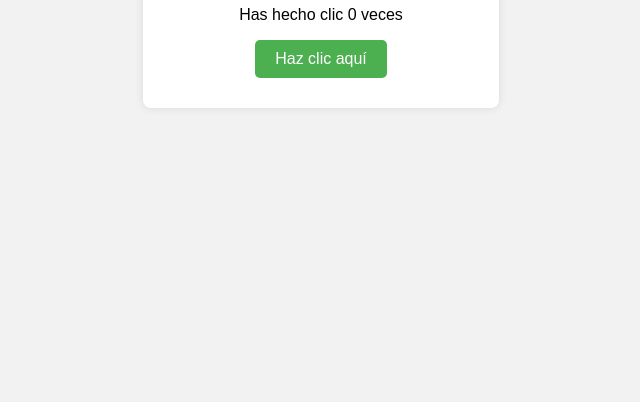
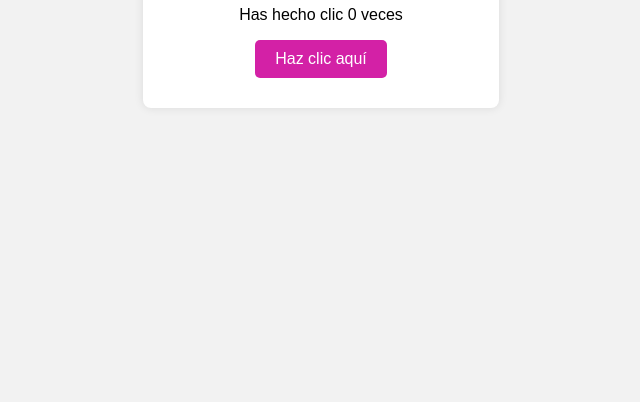
Before and after one commit to DEN0305/Git-, a plain HTML site: page index.html in a window 1280 px wide. Shown: the part 398-800 px from the top of the page, without its empty margins (319-959 px from the left). Drawn offline with Linux system fonts and the light colour scheme.

Commit message:
cambio color de transicion

```diff
--- a/style.css
+++ b/style.css
@@ -20,7 +20,7 @@ body {
     padding: 10px 20px;
     font-size: 16px;
     cursor: pointer;
-    background-color: #4CAF50;
+    background-color: #d321a6;
     border: none;
     color: white;
     border-radius: 5px;
```
